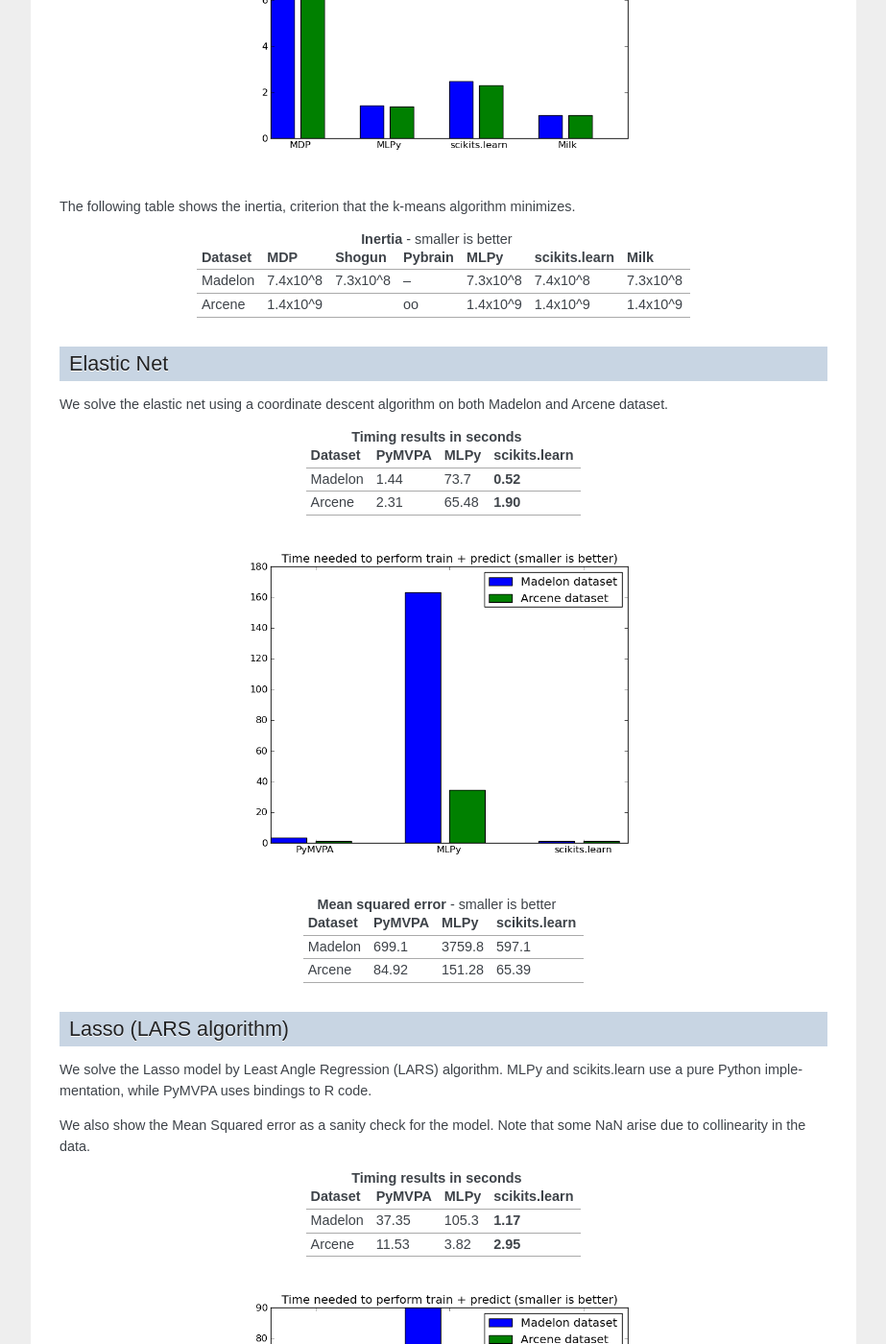
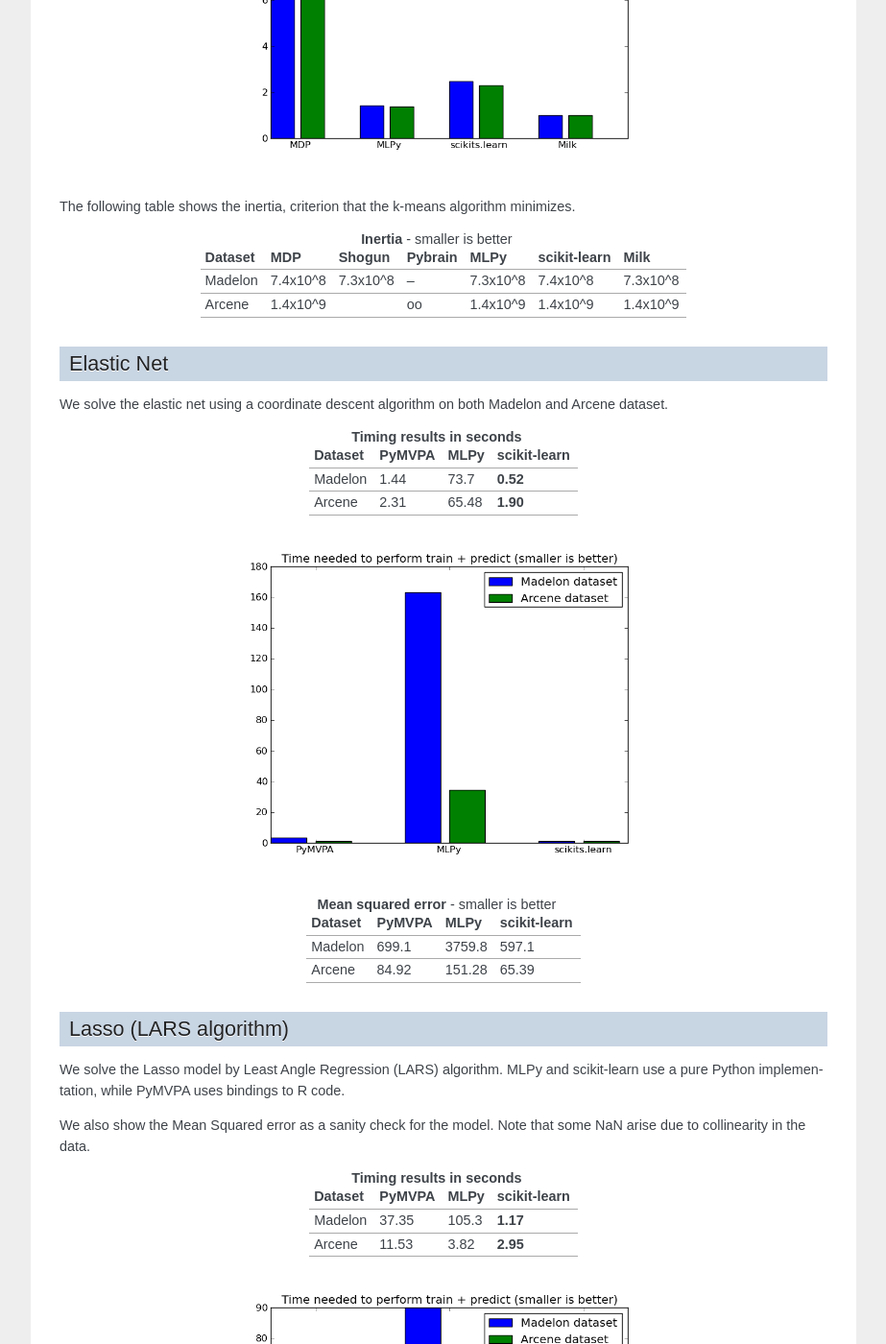
Before and after one commit to scikit-learn/ml-benchmarks, a Sphinx documentation site: the page built from doc/index.rst, in a window 1280 px wide and 1400 px high, scrolled down 2810 px. Shown: the whole window at 96% size, without its empty margins (198-1121 px from the left). Built offline with Sphinx 7.4.7, drawn with Linux system fonts in a browser that asks for light colours; formulas are drawn with MathJax 3; some of the changed text lies outside the part shown.

Commit message:
scikits.learn -> scikit-learn

```diff
--- a/README.rst
+++ b/README.rst
@@ -33,12 +33,13 @@ compilation settings (e.g. linear algebra packs).
 References
 ----------
 
-  - scikits.learn : http://scikit-learn.sourceforge.net
+  - scikit-learn : http://scikit-learn.sourceforge.net
   - MDP : http://mdp-toolkit.sourceforge.net/
   - PyMVPA : http://pymvpa.org
   - MLPy : https://mlpy.fbk.eu/
   - Shogun: http://www.shogun-toolbox.org/
   - PyBrain : http://pybrain.org/
+  - Milk : http://luispedro.org/software/milk
 
 
 Misc
--- a/doc/index.rst
+++ b/doc/index.rst
@@ -28,7 +28,7 @@ Software used
 
 We used the latest released version as of June 2011:
 
-  - scikits.learn 0.8
+  - scikit-learn 0.8
   - MDP 3.1
   - MLPy 2.2.2
   - PyMVPA 0.6.0~rc3
@@ -70,7 +70,7 @@ to have the fastest method at 1.0.
 .. table:: **Timing results in seconds**
 
    ============    =======     ======     ======     =======     ========    =============      ========
-        Dataset     PyMVPA     Shogun        MDP     Pybrain         MLPy    scikits.learn          Milk
+        Dataset     PyMVPA     Shogun        MDP     Pybrain         MLPy     scikit-learn          Milk
    ============    =======     ======     ======     =======     ========    =============      ========
         Madelon      11.52       5.63      40.48        17.5         9.47         **5.20**          5.76
         Arcene        1.30       0.39       4.87          --         1.61             0.38      **0.33**
@@ -87,7 +87,7 @@ The score by these classfifiers in in a test dataset is.
 .. table:: **Classification score** - smaller is better
 
      ============    =======    ======    ====    =======   ===========   =============    ========
-          Dataset     PyMVPA    Shogun    MDP     Pybrain          MLPy   scikits.learn        milk
+          Dataset     PyMVPA    Shogun    MDP     Pybrain          MLPy    scikit-learn        milk
      ============    =======    ======    ====    =======   ===========   =============    ========
           Madelon       0.65      0.65      --         --          0.65            0.65        0.50
           Arcene        0.73      0.73    0.73         --          0.73            0.73        0.73
@@ -106,7 +106,7 @@ Nearest neighbors
 .. table:: **Timing results in seconds**
 
      ============      ========   ======     ====    ========    =============   ======
-          Dataset        PyMVPA   Shogun      MDP        MLPy    scikits.learn    milk
+          Dataset        PyMVPA   Shogun      MDP        MLPy     scikit-learn    milk
      ============      ========   ======     ====    ========    =============   ======
           Madelon      **0.56**     1.36     0.58        1.41             0.57     8.24
           Arcene           0.10     0.22     0.10        0.21         **0.09**     1.33
@@ -121,7 +121,7 @@ Nearest neighbors
 .. table:: **Classification score** - larger is better
 
      ============    =======    ======    ======   =========   =============  =====
-          Dataset     PyMVPA    Shogun      MDP         MLPy   scikits.learn   milk
+          Dataset     PyMVPA    Shogun      MDP         MLPy    scikit-learn   milk
      ============    =======    ======    ======   =========   =============  =====
           Madelon       0.73      0.73      0.73        0.73            0.73   0.73
           Arcene        0.73      0.73      0.73        0.73            0.73   0.73
@@ -146,7 +146,7 @@ Note: The shogun is failling ..
 .. table:: **Timing results in seconds**
 
      ============  =====   ========    =======   ========    =============    ========
-          Dataset    MDP     Shogun    Pybrain       MLPy    scikits.learn        milk
+          Dataset    MDP     Shogun    Pybrain       MLPy     scikit-learn        milk
      ============  =====   ========    =======   ========    =============    ========
           Madelon  35.75       0.68         NC       0.79             1.34    **0.67**
            Arcene   2.07   **0.19**      20.50       0.33             0.51        0.23
@@ -165,7 +165,7 @@ The following table shows the inertia, criterion that the k-means algorithm mini
 .. table:: **Inertia** - smaller is better
 
      ============   ==========  ========  ========     ===========    =============     ==============
-          Dataset          MDP    Shogun   Pybrain            MLPy    scikits.learn               Milk
+          Dataset          MDP    Shogun   Pybrain            MLPy     scikit-learn               Milk
      ============   ==========  ========  ========     ===========    =============     ==============
           Madelon     7.4x10^8  7.3x10^8       --        7.3x10^8         7.4x10^8           7.3x10^8
            Arcene     1.4x10^9                 oo        1.4x10^9         1.4x10^9           1.4x10^9
@@ -181,7 +181,7 @@ We solve the elastic net using a coordinate descent algorithm on both Madelon an
 .. table:: **Timing results in seconds**
 
      ============     =======    ========    =============
-          Dataset      PyMVPA        MLPy    scikits.learn
+          Dataset      PyMVPA        MLPy     scikit-learn
      ============     =======    ========    =============
           Madelon        1.44        73.7         **0.52**
            Arcene        2.31       65.48         **1.90**
@@ -195,7 +195,7 @@ We solve the elastic net using a coordinate descent algorithm on both Madelon an
 .. table:: **Mean squared error** - smaller is better
 
      ============     =======    ========    =============
-          Dataset     PyMVPA         MLPy    scikits.learn
+          Dataset     PyMVPA         MLPy     scikit-learn
      ============     =======    ========    =============
           Madelon       699.1      3759.8            597.1
            Arcene       84.92      151.28            65.39
@@ -206,7 +206,7 @@ Lasso (LARS algorithm)
 ----------------------
 
 We solve the Lasso model by Least Angle Regression (LARS) algorithm. MLPy and
-scikits.learn use a pure Python implementation, while PyMVPA uses bindings to
+scikit-learn use a pure Python implementation, while PyMVPA uses bindings to
 R code.
 
 We also show the Mean Squared error as a sanity check for the model. Note
@@ -216,7 +216,7 @@ that some NaN arise due to collinearity in the data.
 .. table:: **Timing results in seconds**
 
      ============    =======  =========    =============
-          Dataset     PyMVPA       MLPy    scikits.learn
+          Dataset     PyMVPA       MLPy     scikit-learn
      ============    =======  =========    =============
           Madelon      37.35      105.3         **1.17**
            Arcene      11.53       3.82         **2.95**
@@ -230,7 +230,7 @@ that some NaN arise due to collinearity in the data.
 .. table:: **Mean Squared Error on a test dataset** - smaller is better
 
      ============  =======  =============    =============
-          Dataset   PyMVPA           MLPy    scikits.learn
+          Dataset   PyMVPA           MLPy     scikit-learn
      ============  =======  =============    =============
           Madelon    567.0         682.32           680.91
            Arcene     87.5            NaN            65.39
@@ -250,7 +250,7 @@ memory requirements.
 .. table:: **Timing results in seconds**
 
      ============     =======   ====   =======   =============   ========
-          Dataset      PyMVPA    MDP   Pybrain   scikits.learn       milk
+          Dataset      PyMVPA    MDP   Pybrain    scikit-learn       milk
      ============     =======   ====   =======   =============   ========
           Madelon        0.48   0.47      8.93        **0.18**       3.07
      ============     =======   ====   =======   =============   ========
@@ -263,7 +263,7 @@ memory requirements.
 .. table:: **Explained variance** - larger is better
 
      ============    =========   ========   ========   =============   =========
-          Dataset       PyMVPA        MDP    Pybrain   scikits.learn        milk
+          Dataset       PyMVPA        MDP    Pybrain    scikit-learn       milk
      ============    =========   ========   ========   =============   =========
           Madelon     136705.5   136705.5   113545.8        135788.2    139158.7
      ============    =========   ========   ========   =============   =========
```
